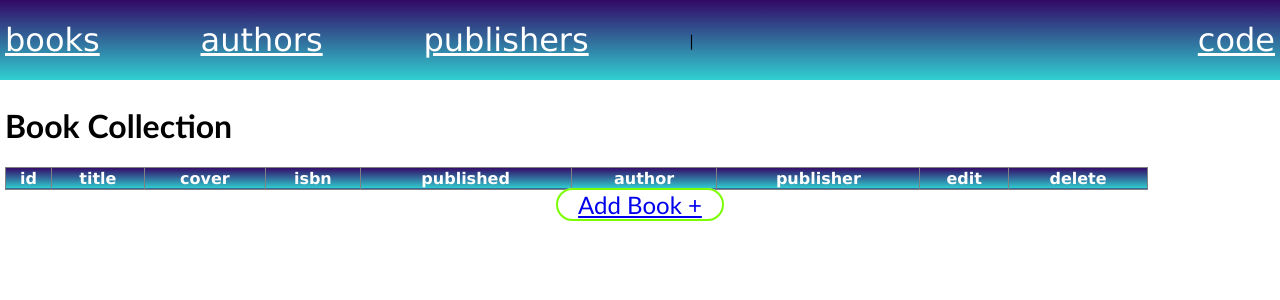
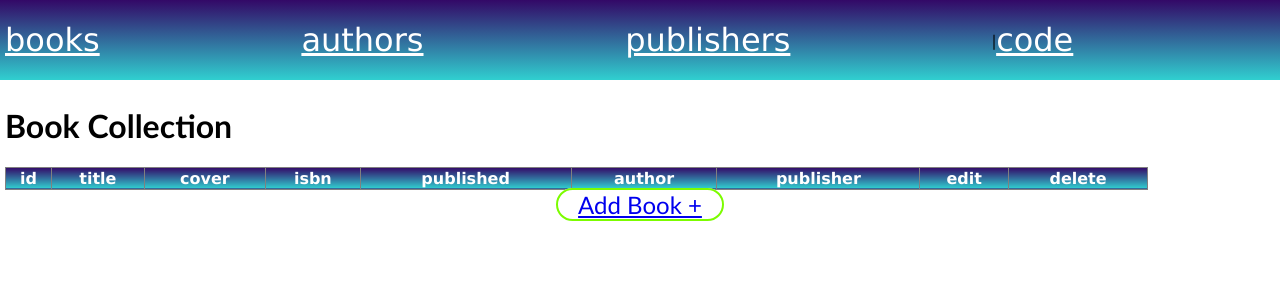
Before and after one commit to qVisible/2022-Judith-Library, a PHP site: page /read-books.php in a window 1280 px wide. Shown: the top 300 px of the page. Run offline with PHP 8.4, Linux system fonts and the light colour scheme; data that the repository does not hold is empty.

Commit message:
Add files via upload

```diff
--- a/style1.css
+++ b/style1.css
@@ -167,6 +167,8 @@ nav{
     align-items: center;
     height:70px;
     background-image: linear-gradient(to top, #30cfd0 0%, #330867 100%);
+    position: sticky;
+    top: 0px;
 }
 
 nav a{
@@ -176,8 +178,8 @@ nav a{
     flex-grow: 1;;
 }
 
-nav>a:last-child{
-    flex-grow:5;
+nav:last-child{
+    flex-grow:8;
     text-align: right;
 }
 
```
Also changed, not shown: Judith-logos_transparent.png (added).
